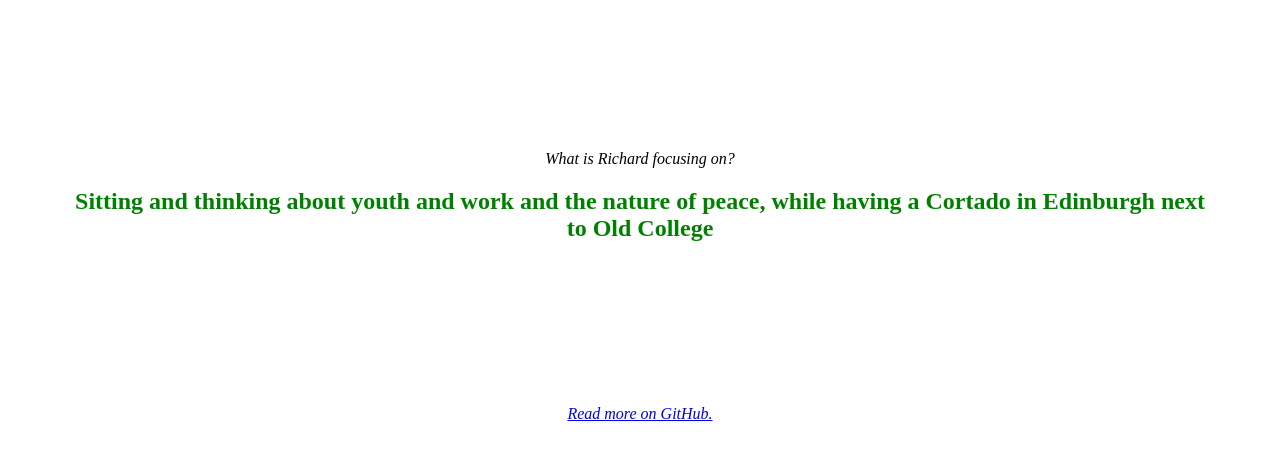
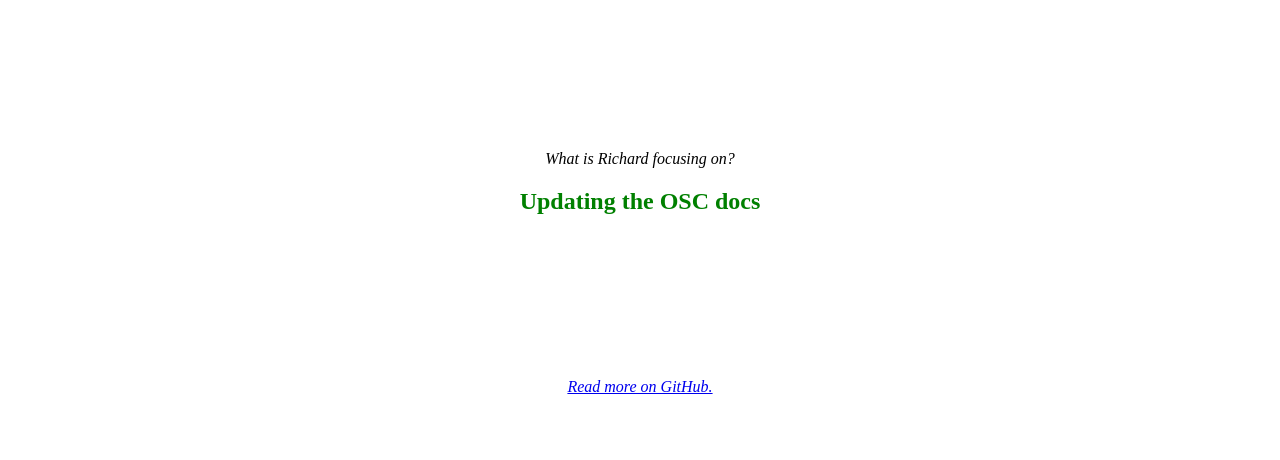
Before and after one commit to RichardLitt/what-is-richard-doing-now, a Jekyll site: the page built from index.md, in a window 1280 px wide. Shown: the top 460 px of the page. Built offline with Jekyll 4.4.1, drawn with Linux system fonts in a browser that asks for light colours; our own code applies the rules of GitHub Pages for plain Markdown files.

Commit message:
Updating deps

```diff
--- a/index.md
+++ b/index.md
@@ -5,7 +5,7 @@ project:
 
 What is Richard focusing on?
 
-## Sitting and thinking about youth and work and the nature of peace, while having a Cortado in Edinburgh next to Old College
+## Updating the OSC docs
 
 {% if page.project %}
   {% assign project = site.data.projects[page.project] %}
```
Also changed, not shown: todo.md (+1 -1 lines).
